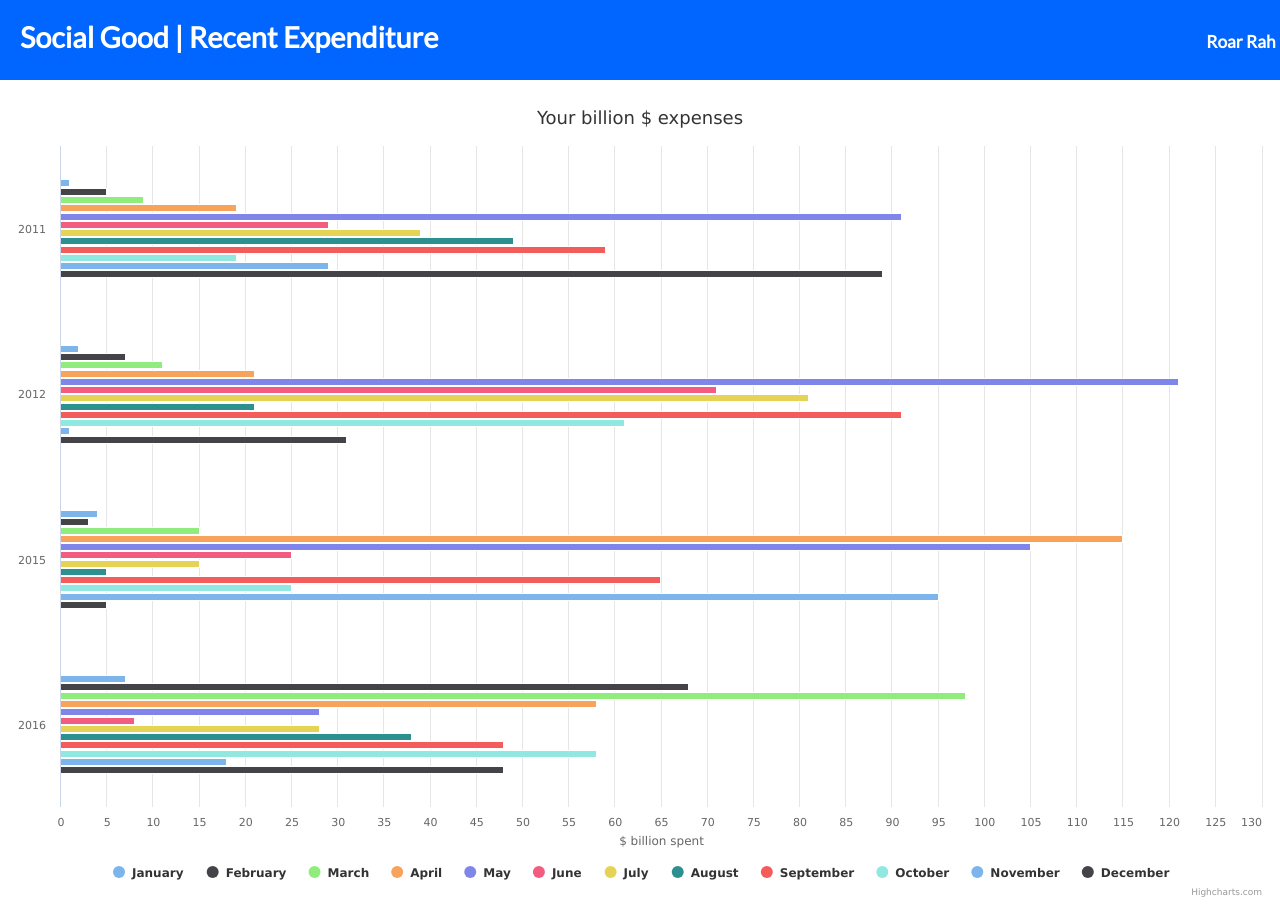
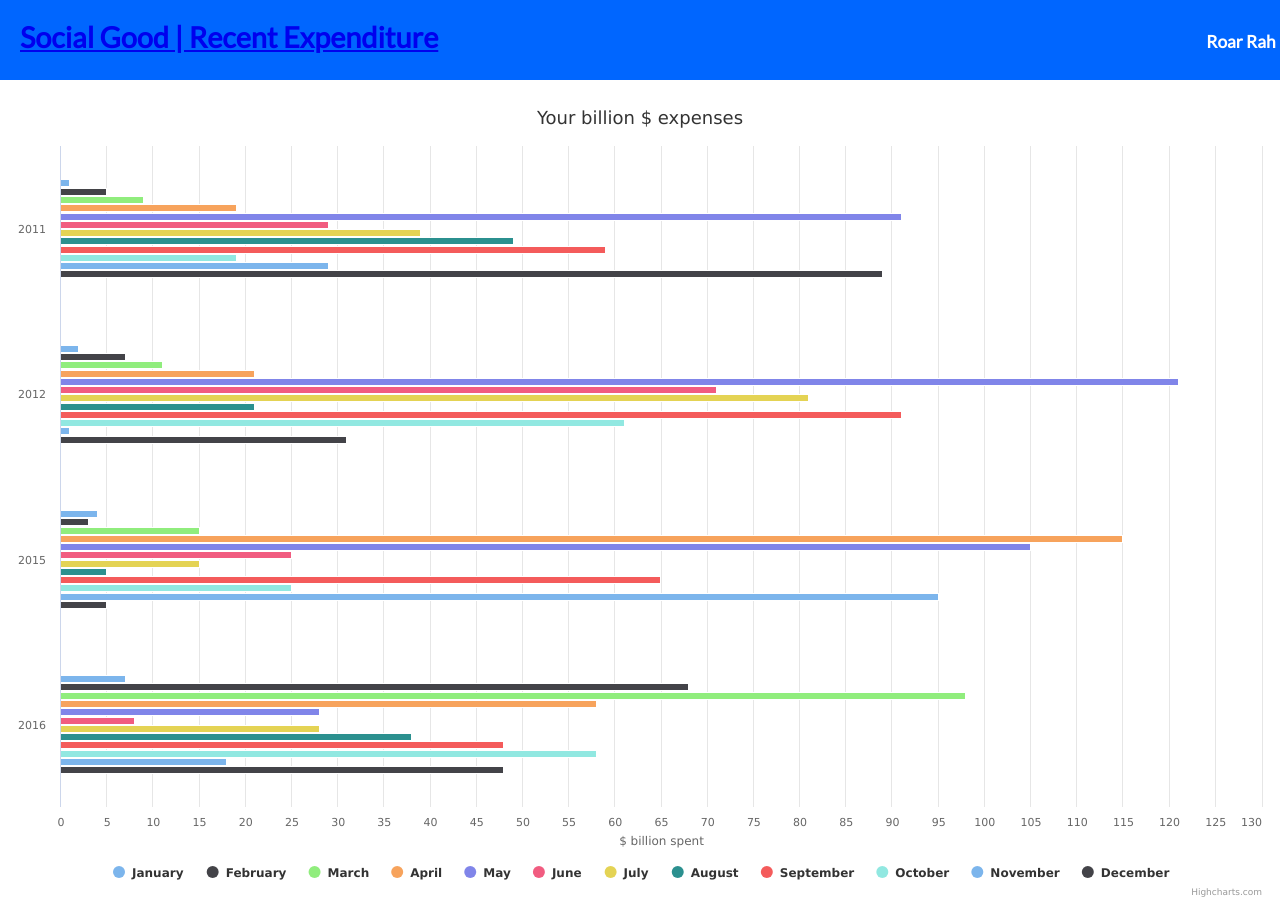
Before and after one commit to jtsalva/Social-Goods, a plain HTML site: page expenditureReport.html in a window 1280 px wide. Drawn offline with nearby package versions, Linux system fonts and the light colour scheme.

Commit message:
Link to home page

```diff
--- a/expenditureReport.html
+++ b/expenditureReport.html
@@ -9,7 +9,7 @@
 </head>
 <body>
     <div class="header">
-        <h1 class="title">Social Good | Recent Expenditure<span class="name">Roar Rah</span></h1>
+        <h1 class="title"><a href="index.html">Social Good | Recent Expenditure</a><span class="name">Roar Rah</span></h1>
     </div>
     <div id="chart" style="margin-top:100px;width:100%; height:800px;"></div>
 </body>
```
Also changed, not shown: index.html (+1 -1 lines), recentexpenditure.html (+1 -1 lines).
